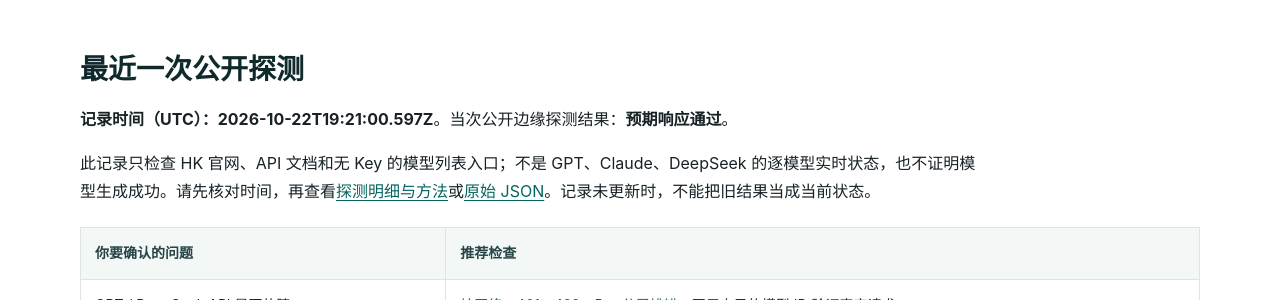
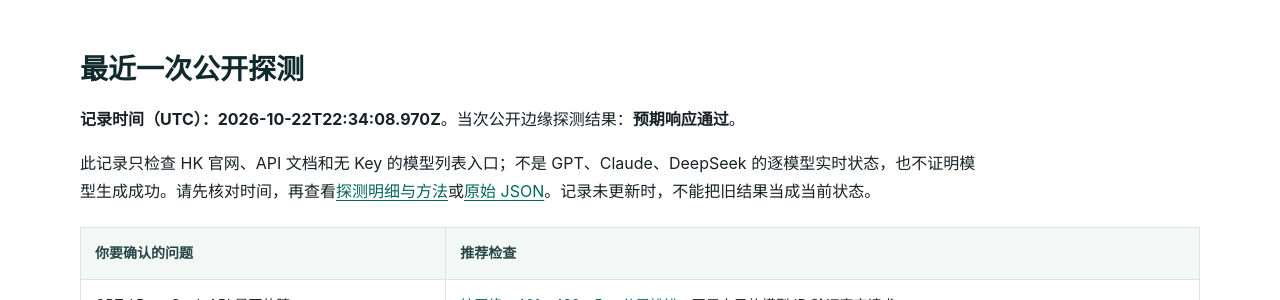
Before and after one commit to KKWANG4444/api-status, a Jekyll site: the page built from index.md, in a window 1280 px wide and 900 px high, scrolled down 364 px. Shown: the part 151-451 px from the top of the window. Built offline with Jekyll 4.4.1, drawn with Linux system fonts in a browser that asks for light colours.

Commit message:
chore: update public edge status

```diff
--- a/_data/status.json
+++ b/_data/status.json
@@ -1,7 +1,7 @@
 {
   "status": "operational",
-  "checked_at": "2026-10-22T19:21:00.597Z",
-  "duration_ms": 1011,
+  "checked_at": "2026-10-22T22:34:08.970Z",
+  "duration_ms": 538,
   "overall": true,
   "components": [
     {
@@ -10,7 +10,7 @@
       "url": "https://www.aifast.hk/",
       "ok": true,
       "status": 200,
-      "elapsed_ms": 937,
+      "elapsed_ms": 479,
       "content_type": "text/html; charset=utf-8",
       "detail": "Expected public edge response"
     },
@@ -20,7 +20,7 @@
       "url": "https://api.aifast.hk/",
       "ok": true,
       "status": 200,
-      "elapsed_ms": 234,
+      "elapsed_ms": 281,
       "content_type": "text/html",
       "detail": "Expected public edge response"
     },
@@ -30,7 +30,7 @@
       "url": "https://www.aifast.hk/v1/models",
       "ok": true,
       "status": 401,
-      "elapsed_ms": 641,
+      "elapsed_ms": 504,
       "content_type": "application/json; charset=utf-8",
       "detail": "Expected public edge response"
     }
--- a/data/status.json
+++ b/data/status.json
@@ -1,7 +1,7 @@
 {
   "status": "operational",
-  "checked_at": "2026-10-22T19:21:00.597Z",
-  "duration_ms": 1011,
+  "checked_at": "2026-10-22T22:34:08.970Z",
+  "duration_ms": 538,
   "overall": true,
   "components": [
     {
@@ -10,7 +10,7 @@
       "url": "https://www.aifast.hk/",
       "ok": true,
       "status": 200,
-      "elapsed_ms": 937,
+      "elapsed_ms": 479,
       "content_type": "text/html; charset=utf-8",
       "detail": "Expected public edge response"
     },
@@ -20,7 +20,7 @@
       "url": "https://api.aifast.hk/",
       "ok": true,
       "status": 200,
-      "elapsed_ms": 234,
+      "elapsed_ms": 281,
       "content_type": "text/html",
       "detail": "Expected public edge response"
     },
@@ -30,7 +30,7 @@
       "url": "https://www.aifast.hk/v1/models",
       "ok": true,
       "status": 401,
-      "elapsed_ms": 641,
+      "elapsed_ms": 504,
       "content_type": "application/json; charset=utf-8",
       "detail": "Expected public edge response"
     }
```
